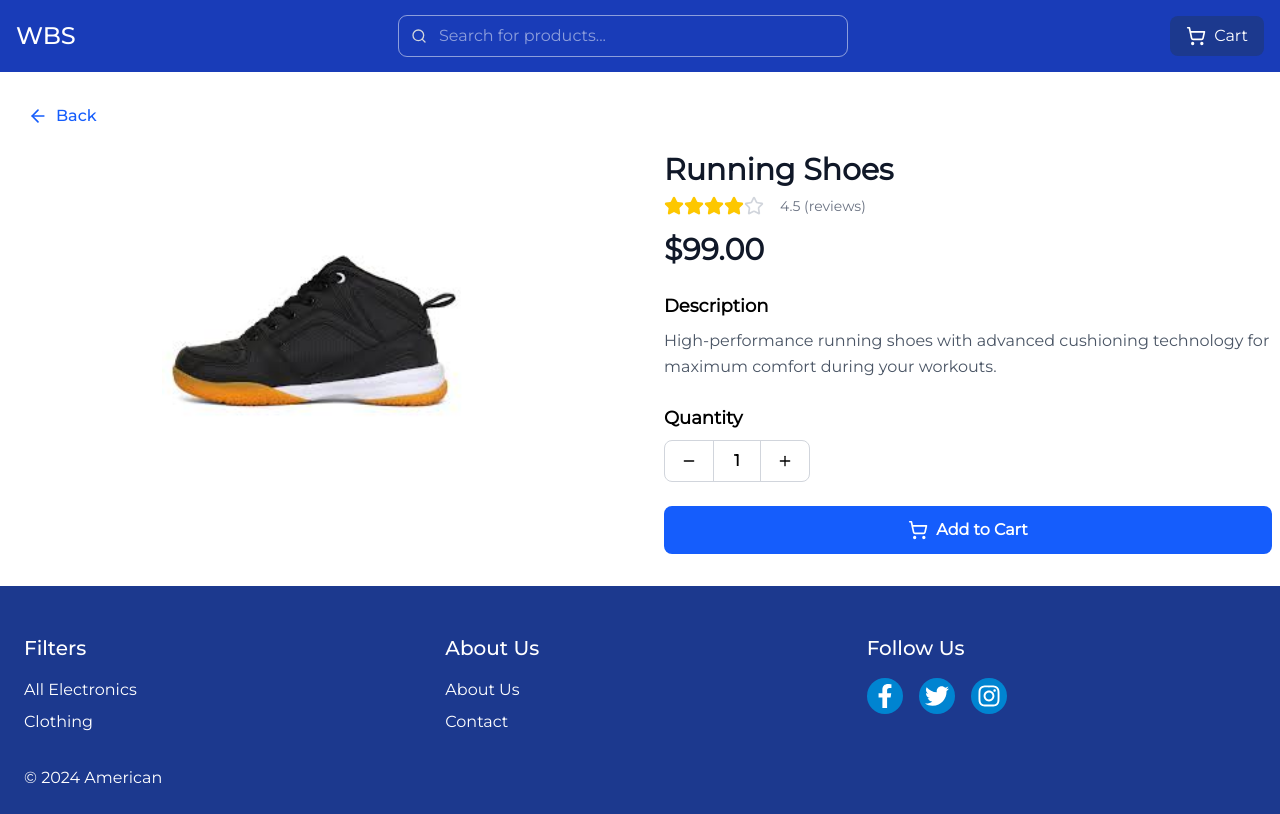
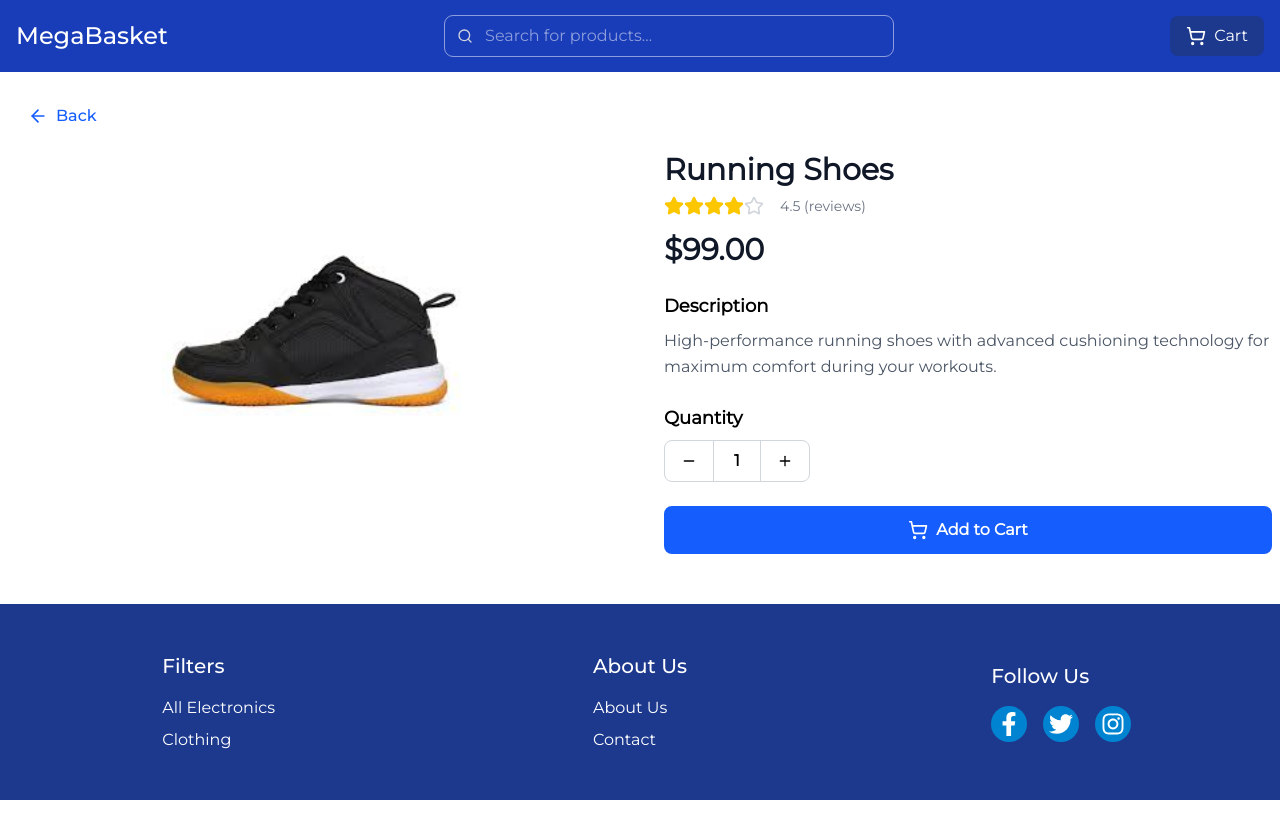
Before and after one commit to soni-naveen/EzyKart, a Next.js app: page /product/1 in a window 1280 px wide. Built offline with nearby package versions, Linux system fonts and the light colour scheme.

Commit message:
style: footer, product card, navbar logo

```diff
--- a/src/app/components/Footer.jsx
+++ b/src/app/components/Footer.jsx
@@ -3,9 +3,9 @@ import { FaFacebookF, FaInstagram, FaTwitter } from "react-icons/fa";
 
 export default function Footer() {
   return (
-    <footer className="bg-blue-900 text-white p-6 pt-12 text-xs xs:text-sm sm:text-base">
+    <footer className="bg-blue-900 text-white p-6 py-12 text-xs xs:text-sm sm:text-base">
       <div className="container mx-auto grid md:grid-cols-3 gap-8">
-        <div>
+        <div className="md:place-self-center">
           <h3 className="text-base xs:text-lg sm:text-xl font-montserrat-medium mb-4">
             Filters
           </h3>
@@ -23,7 +23,7 @@ export default function Footer() {
           </ul>
         </div>
 
-        <div>
+        <div className="md:place-self-center">
           <h3 className="text-base xs:text-lg sm:text-xl font-montserrat-medium mb-4">
             About Us
           </h3>
@@ -41,7 +41,7 @@ export default function Footer() {
           </ul>
         </div>
 
-        <div>
+        <div className="md:place-self-center">
           <h3 className="text-base xs:text-lg sm:text-xl font-montserrat-medium mb-4">
             Follow Us
           </h3>
@@ -58,9 +58,6 @@ export default function Footer() {
           </div>
         </div>
       </div>
-      <div className="container mx-auto mt-4 pt-4">
-        <p>© 2024 American</p>
-      </div>
     </footer>
   );
 }
--- a/src/app/components/Navbar.jsx
+++ b/src/app/components/Navbar.jsx
@@ -42,7 +42,8 @@ function NavbarContent() {
             href="/"
             className="text-base xs:text-xl sm:text-2xl font-montserrat-medium"
           >
-            WBS
+            <span className="hidden md:inline">MegaBasket</span>
+            <span className="md:hidden">MB</span>
           </Link>
           <form
             onSubmit={handleSearch}
--- a/src/app/layout.jsx
+++ b/src/app/layout.jsx
@@ -3,7 +3,7 @@ import Navbar from "./components/Navbar";
 import Footer from "./components/Footer";
 
 export const metadata = {
-  title: "WBS - WhatBytes Store",
+  title: "MegaBasket - Items you’ll love",
   description: "Modern e-commerce store built with Next.js",
 };
 
--- a/src/app/page.jsx
+++ b/src/app/page.jsx
@@ -63,20 +63,28 @@ function HomeContent() {
     }
   }, []);
 
+  const [isClient, setIsClient] = useState(false);
+
+  useEffect(() => {
+    setIsClient(true);
+  }, []);
+
+  if (!isClient) return null;
+
   return (
     <>
       {loading ? (
         <div className="grid place-items-center h-screen inset-0 z-100 fixed bg-gradient-to-br from-blue-100 via-blue-200 to-blue-400">
           <div className="flex flex-col items-center justify-center">
             <span className="font-montserrat-bold text-3xl text-blue-800 pb-2">
-              WhatBytes Store
+              MegaBasket
             </span>
             <span className="text-2xl text-blue-700">Items you’ll love...</span>
           </div>
         </div>
       ) : (
         <div className="min-h-screen bg-gray-100">
-          <div className="container mx-auto px-4 pt-2 pb-10 lg:pt-8 lg:pb-10">
+          <div className="container mx-auto px-1 xs:px-4 pt-2 pb-10 lg:pt-8 lg:pb-10">
             <div className="grid lg:grid-cols-4 gap-8">
               {/* Sidebar */}
               <div className="lg:col-span-1">
```
